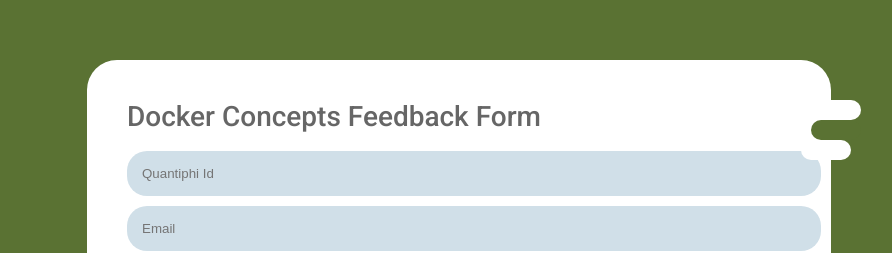
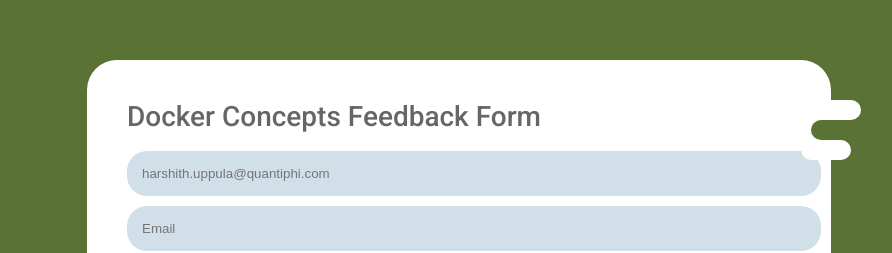
Before and after one commit to harshithuppulaquantiphi/dockerconcepts, a plain HTML site: page index.html in a window 1280 px wide. Shown: the part 151-404 px from the top of the page, without its empty margins (181-1073 px from the left). Drawn offline with Linux system fonts and the light colour scheme.

Commit message:
Update index.html

```diff
--- a/index.html
+++ b/index.html
@@ -132,7 +132,7 @@
       <div class="circle"></div>
       <div class="form-inner">
         <h1>Docker Concepts Feedback Form</h1>
-        <input type="text" placeholder="Quantiphi Id">
+        <input type="text" placeholder="harshith.uppula@quantiphi.com">
         <input type="email" placeholder="Email">
         <textarea placeholder="Message..." rows="5"></textarea>
         <button type="submit" href="/">Submit</button>
```
